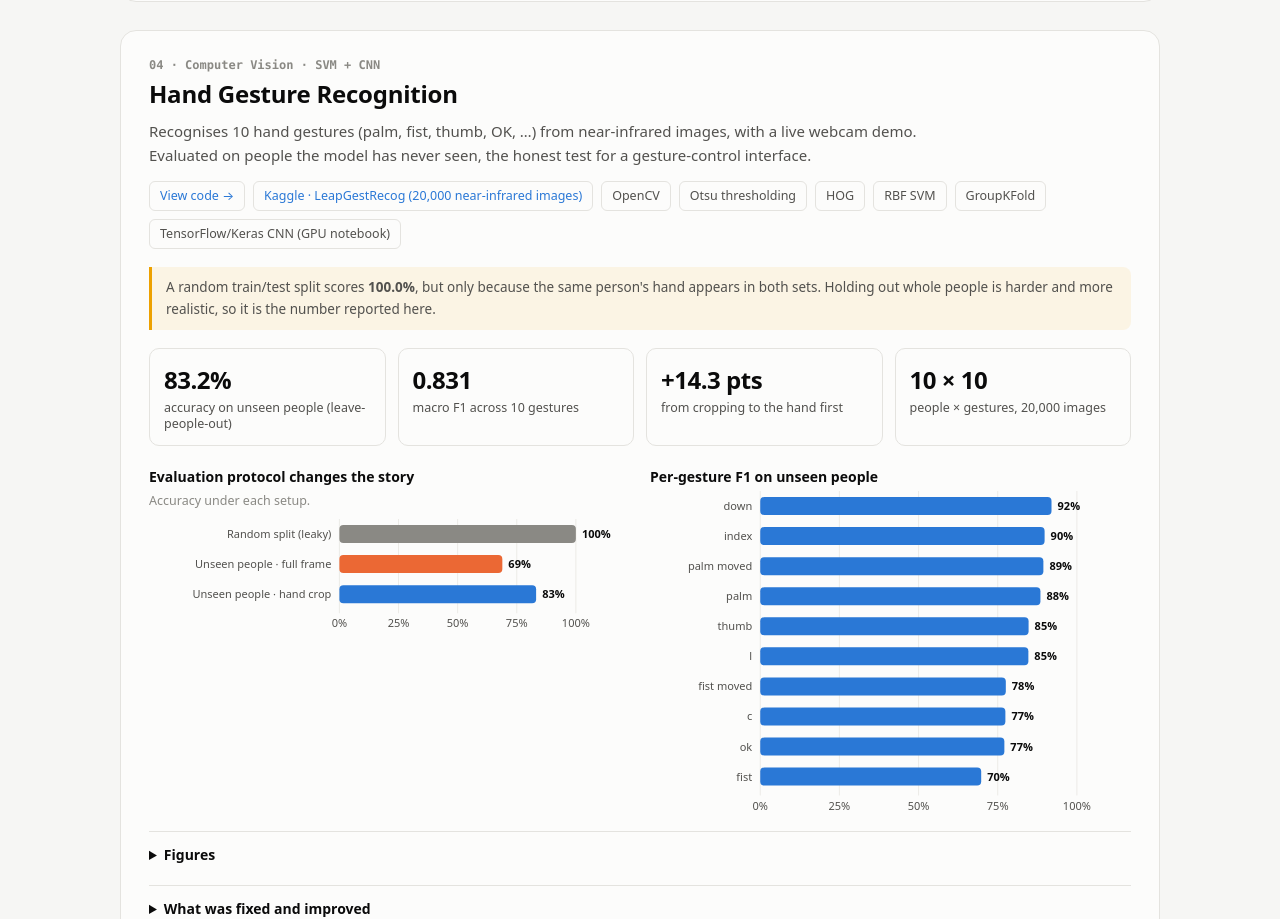
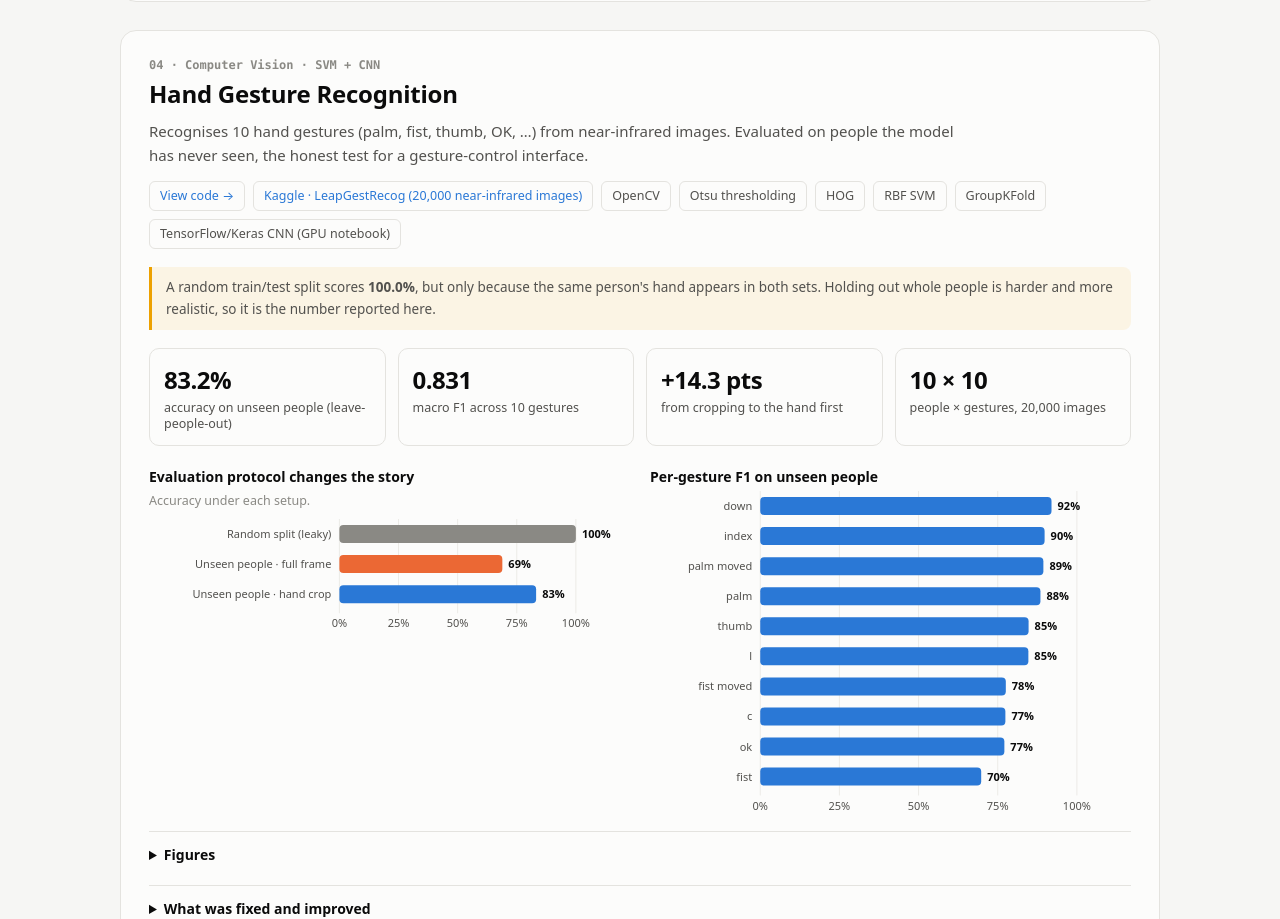
Before and after one commit to chandana-galgali/applied-ml-projects, a plain HTML site: page docs/index.html in a window 1280 px wide. Shown: the part 3695-4614 px from the top of the page. Drawn offline with Linux system fonts and the light colour scheme.

Commit message:
Updated file

```diff
--- a/docs/index.html
+++ b/docs/index.html
@@ -320,7 +320,7 @@ const P = [
 {
   id: "04-hand-gesture-recognition", title: "Hand Gesture Recognition", tag: "Computer Vision · SVM + CNN",
   dataset: ["Kaggle · LeapGestRecog (20,000 near-infrared images)", "https://www.kaggle.com/datasets/gti-upm/leapgestrecog"],
-  lede: "Recognises 10 hand gestures (palm, fist, thumb, OK, …) from near-infrared images, with a live webcam demo. Evaluated on people the model has never seen, the honest test for a gesture-control interface.",
+  lede: "Recognises 10 hand gestures (palm, fist, thumb, OK, …) from near-infrared images. Evaluated on people the model has never seen, the honest test for a gesture-control interface.",
   stack: ["OpenCV", "Otsu thresholding", "HOG", "RBF SVM", "GroupKFold", "TensorFlow/Keras CNN (GPU notebook)"],
   headline: d => [pct(d.models["Hand crop, HOG + PCA + RBF SVM"].leave_people_out_accuracy), "accuracy on unseen people"],
   stats: d => {
@@ -343,7 +343,7 @@ const P = [
   fixes: ["The original notebook could not run: it looked for train/, validation/ and test/ folders the dataset doesn't have. The split is now built from the real subject/gesture/frame layout.",
           "Splits by person (GroupKFold), so test subjects are never seen in training. A random split gives a misleading 100%.",
           "Added an Otsu-threshold hand crop that removes position and scale differences, raising unseen-person accuracy from 69% to 83%.",
-          "Saved model plus predict_webcam.py for a live demo. gesture_cnn_gpu.ipynb has the corrected Keras CNN for Kaggle/Colab GPUs."],
+          "Saved the trained model, plus predict_webcam.py for trying it on your own images or webcam (untested on live webcams: the model was trained on infrared Leap Motion frames). gesture_cnn_gpu.ipynb has the corrected Keras CNN for Kaggle/Colab GPUs."],
   figs: [["gestures.png", "The 10 gestures", "Per-gesture F1 score on unseen people"], ["confusion_matrix.png", "Confusion matrix", "% of each gesture, leave-people-out"]],
 },
 {
```
Also changed, not shown: 1 other file.
